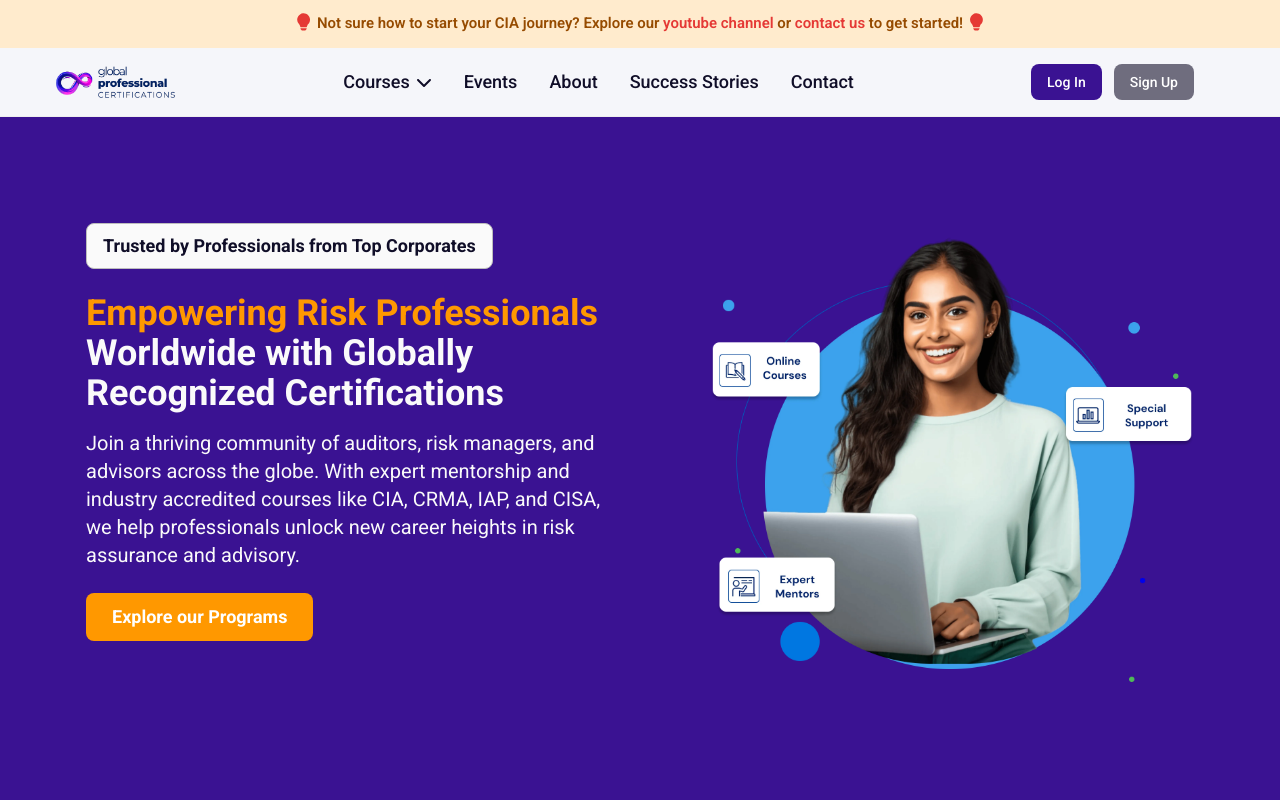
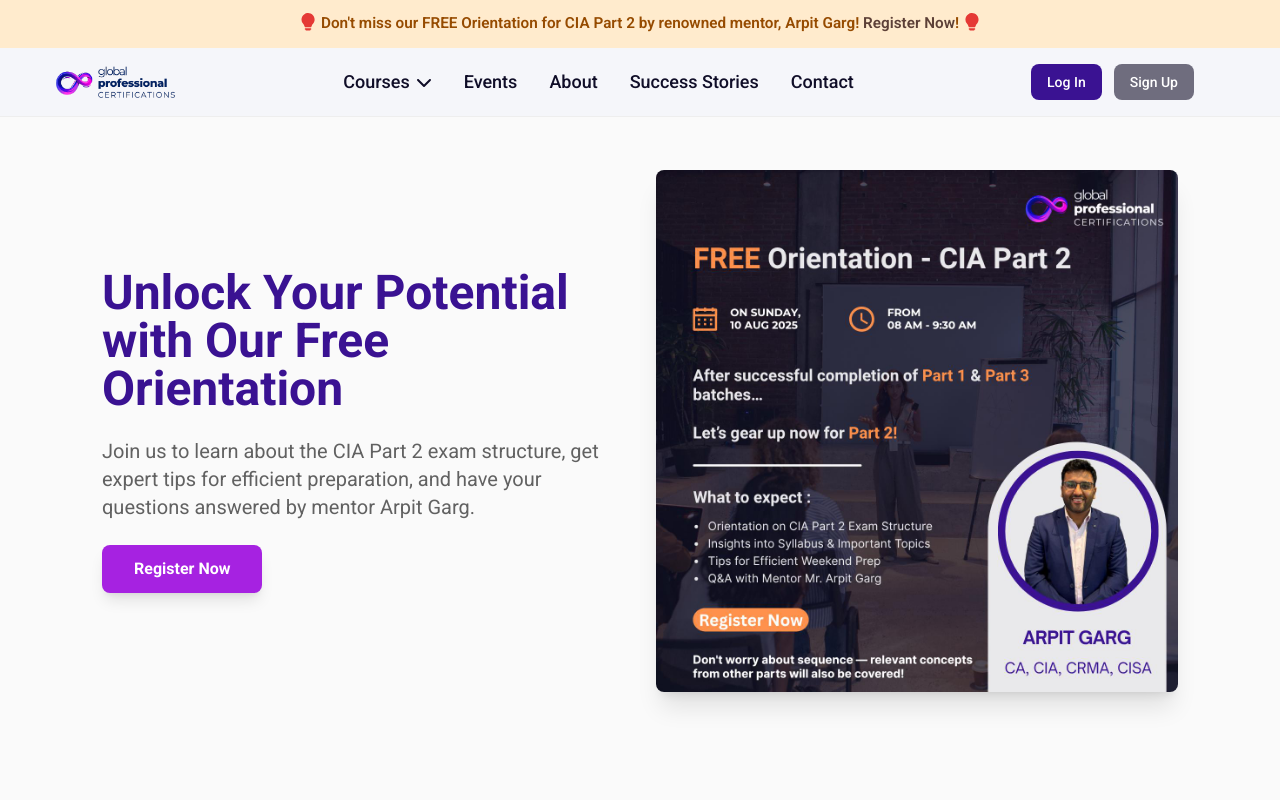
Before and after one commit to swapanmanna/gpc, a React (Vite) app: page / in a window 1280 px wide. Shown: the top 800 px of the page. Built offline with nearby package versions, Linux system fonts and the light colour scheme.

Commit message:
updated home page

```diff
--- a/src/components/Home/Home.jsx
+++ b/src/components/Home/Home.jsx
@@ -7,9 +7,15 @@ import Companies from "../Companies/Companies";
 import VideoSection from "../VideoSection/VideoSection";
 import { FaChevronDown } from "react-icons/fa";
 import learningPartner from "../../assets/Learning_partner.jpg";
+import ciaPart2Flyer from "../../assets/CIA-part-2.jpg"
+import { height } from "../Notifications/NotificationBanner";
+import { Link } from 'react-router-dom';
 import MetaTags from "../MetaTags";
 
 export default function Home() {
+
+    const paddingTop = ((16 + (height ? height - 4 : 0)) * 4).toString()
+
     return (
         <>
         <MetaTags
@@ -18,6 +24,38 @@ export default function Home() {
             canonicalUrl="https://globalprofessionalcertifications.com/"
         />
         <div className="bg-gray-50">
+
+            <section className="py-8 md:py-[170px] bg-gray-50 h-screen">
+                <div className="container mx-auto px-4 md:px-8 flex flex-col md:flex-row items-center justify-center gap-8">
+                    {/* Catchy Text and Call to Action */}
+                    <div className="md:w-1/2 text-center md:text-left">
+                        <h2 className="text-3xl md:text-5xl font-bold md:mb-6 text-brand-blue leading-tight">
+                            Unlock Your Potential with Our Free Orientation
+                        </h2>
+                        <p className="mt-4 text-lg md:text-xl text-gray-700">
+                            Join us to learn about the CIA Part 2 exam structure, get expert tips for efficient preparation, and have your questions answered by mentor Arpit Garg.
+                        </p>
+                        <a
+                            href="https://forms.zohopublic.in/globalprofessionalcertificat1/form/CISARegistration/formperma/XCSPbyS407UGWqXk-0oxeG7qxhKqYOo7uFJ57ZnhQPQ"
+                            target="_blank"
+                            className="mt-6 inline-block bg-brand-purple text-white font-bold py-3 px-8 rounded-lg shadow-lg hover:bg-brand-blue transition duration-300 transform hover:scale-105"
+                        >
+                            Register Now
+                        </a>
+                    </div>
+                    {/* Event Flyer Image */}
+                    <div className="md:w-1/2">
+                    <Link to="https://forms.zohopublic.in/globalprofessionalcertificat1/form/CISARegistration/formperma/XCSPbyS407UGWqXk-0oxeG7qxhKqYOo7uFJ57ZnhQPQ" target="_blank">
+                        <img
+                            src={ciaPart2Flyer}
+                            alt="CIA Part 2 Free Orientation Event Flyer"
+                            className="w-full h-auto rounded-lg shadow-xl"
+                        />
+                    </Link>
+                    </div>
+                </div>
+            </section>
+
             <Hero />
             <Companies />
             <h1 className="md:text-4xl text-xl justify-center w-full font-bold text-brand-blue mb-10 md:mb-24 inline-flex justify-center items-end gap-2">Watch this video to know What We Do <span><FaChevronDown className="text-brand-purple hover:text-brand-blue transition duration-300"/></span></h1>
--- a/src/components/Notifications/NotificationBanner.jsx
+++ b/src/components/Notifications/NotificationBanner.jsx
@@ -30,7 +30,7 @@ export default function NotificationBanner () {
                     animate={{  scale: [1, 1.1, 1] }}
                     transition={{ duration: 2, repeat: Infinity, ease: "linear" }}
                     className="md:text-sm text-xs md:p-0 px-8 font-semibold md:text-base">
-                    <BsLightbulbFill className="inline text-red-600 mr-1 pb-1 h-4 w-4 md:h-6 md:h-6" />Not sure how to start your CIA journey? Explore our <Link className="text-red-600 hover:underline" to="https://www.youtube.com/@global-professional-cert" target="_blank">youtube channel</Link> or <Link className="text-red-600" to="/contact">contact us</Link> to get started!<BsLightbulbFill className="inline text-red-600 ml-1 pb-1 h-4 w-4 md:h-6 md:h-6" />
+                    <BsLightbulbFill className="inline text-red-600 mr-1 pb-1 h-4 w-4 md:h-6 md:h-6" />Don't miss our FREE Orientation for CIA Part 2 by renowned mentor, Arpit Garg! <Link to="https://forms.zohopublic.in/globalprofessionalcertificat1/form/CISARegistration/formperma/XCSPbyS407UGWqXk-0oxeG7qxhKqYOo7uFJ57ZnhQPQ" target="_blank" className="text-brown-700 hover:underline">Register Now</Link>!<BsLightbulbFill className="inline text-red-600 ml-1 pb-1 h-4 w-4 md:h-6 md:h-6" />
                     </motion.p>
                     :
                     <p className="md:text-sm text-xs md:p-0 px-8 font-semibold md:text-base">
```
Also changed, not shown: src/assets/CIA-part-2.jpg (added).
